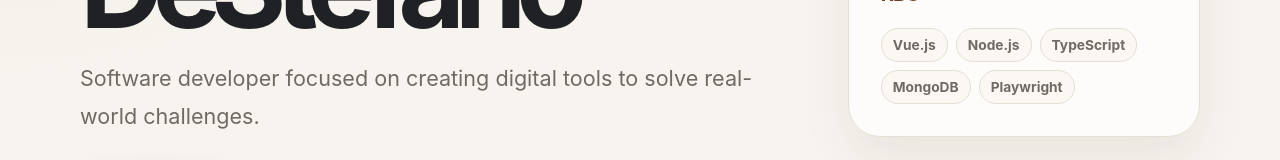
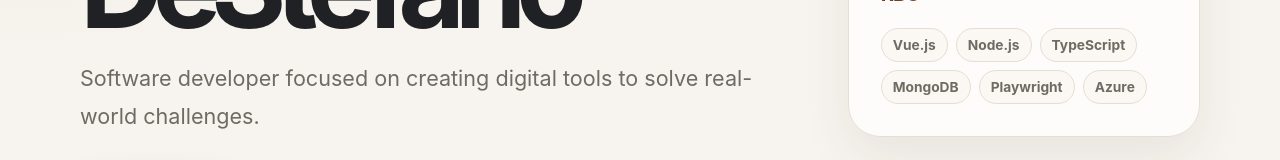
Before and after one commit to RoccoD1616/personal-website, a React (Vite) app: page / in a window 1280 px wide. Shown: the part 429-589 px from the top of the page. Built offline with nearby package versions, Linux system fonts and the light colour scheme; a web font is replaced by a local one.

Commit message:
Added Azure for RBC

```diff
--- a/src/App.jsx
+++ b/src/App.jsx
@@ -160,6 +160,7 @@ const current = [
   "TypeScript",
   "MongoDB",
   "Playwright",
+  "Azure",
 ];
 
 const languages = [
@@ -184,6 +185,7 @@ const technologies = [
   "MongoDB",
   "Tailwind",
   "Playwright",
+  "Azure",
   "Resend",
   "Lucid",
 ];
```
